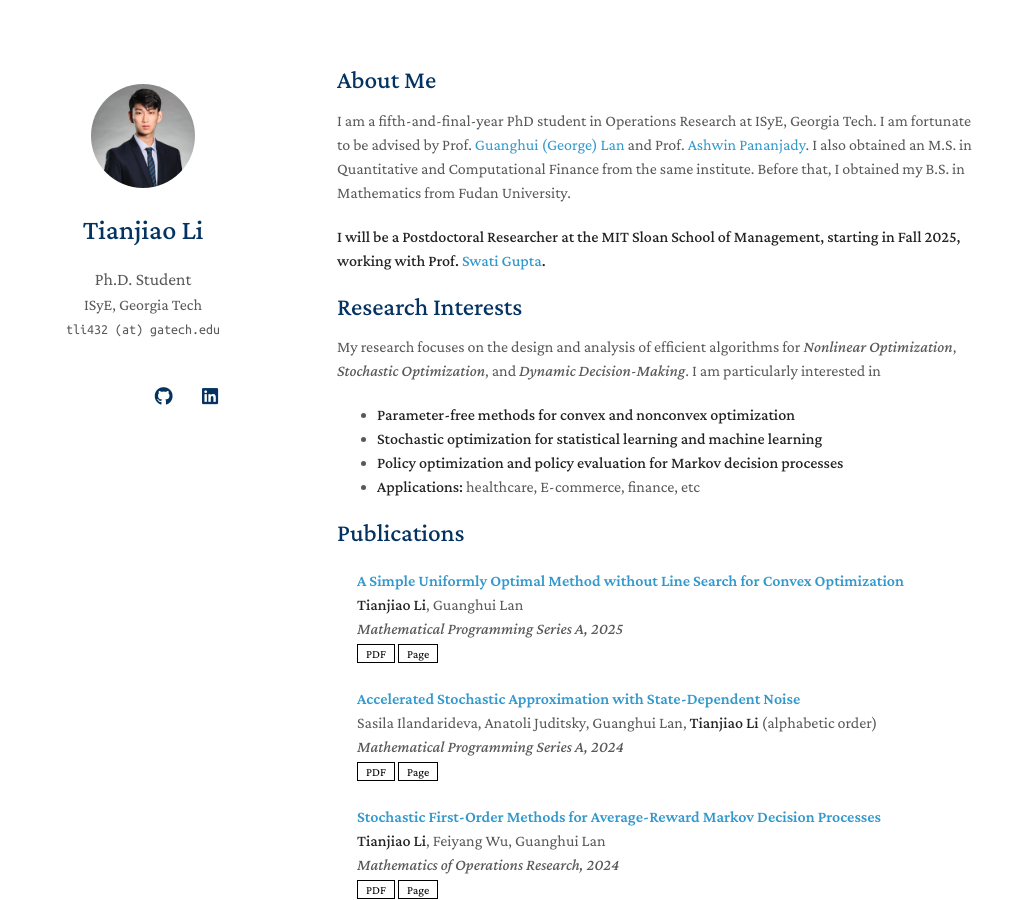
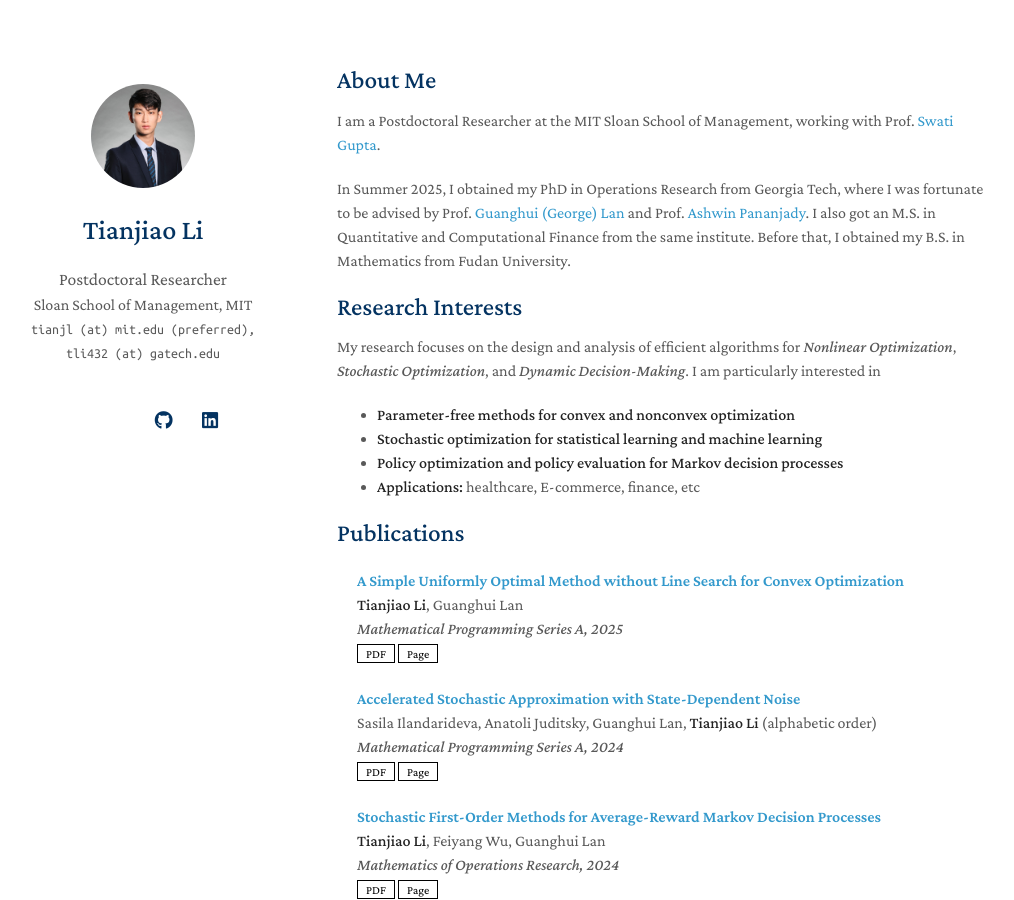
Before and after one commit to tli432/tli432.github.io, a Jekyll site: the page built from index.md, in a window 1280 px wide and 900 px high. Shown: the whole window, without its empty margins (133-1147 px from the left). Built offline with Jekyll 4.4.1, drawn with Linux system fonts in a browser that asks for light colours; nearby versions of some CDN libraries; a style sheet for code colours, icons or effects is not loaded; our own code applies the rules of GitHub Pages for plain Markdown files.

Commit message:
updated affliation.

```diff
--- a/_config.yml
+++ b/_config.yml
@@ -1,12 +1,12 @@
 # Basic Information
 title: Tianjiao Li
-position: Ph.D. Student
-affiliation: ISyE, Georgia Tech
-email: tli432 (at) gatech.edu
+position: Postdoctoral Researcher
+affiliation: Sloan School of Management, MIT
+email: tianjl (at) mit.edu (preferred), tli432 (at) gatech.edu
 
 # Search Engine Optimization (SEO)
 # The following information is used to improve the website traffic from search engines, e.g., Google.
-keywords: Tianjiao Li, Gatech, Georgia Tech, ISyE, Optimization, Machine Learning, Reinforcement Learning
+keywords: Tianjiao Li, Gatech, Georgia Tech, ISyE, MIT, Sloan, Optimization, Machine Learning, Reinforcement Learning
 description: Tianjiao Li's academic personal homepage.
 canonical: https://tli432.github.io/
 
--- a/index.md
+++ b/index.md
@@ -4,9 +4,9 @@ layout: homepage
 
 ## About Me
 
-I am a fifth-and-final-year PhD student in Operations Research at ISyE, Georgia Tech. I am fortunate to be advised by Prof. [Guanghui (George) Lan](https://sites.gatech.edu/guanghui-lan/) and Prof. [Ashwin Pananjady](https://sites.gatech.edu/ashwin-pananjady/). I also obtained an M.S. in Quantitative and Computational Finance from the same institute. Before that, I obtained my B.S. in Mathematics from Fudan University.
+I am a Postdoctoral Researcher at the MIT Sloan School of Management, working with Prof. [Swati Gupta](https://swatigupta.tech/).
 
-**I will be a Postdoctoral Researcher at the MIT Sloan School of Management, starting in Fall 2025, working with Prof. [Swati Gupta](https://swatigupta.tech/).**
+In Summer 2025, I obtained my PhD in Operations Research from Georgia Tech, where I was fortunate to be advised by Prof. [Guanghui (George) Lan](https://sites.gatech.edu/guanghui-lan/) and Prof. [Ashwin Pananjady](https://sites.gatech.edu/ashwin-pananjady/). I also got an M.S. in Quantitative and Computational Finance from the same institute. Before that, I obtained my B.S. in Mathematics from Fudan University.
 
 
 ## Research Interests
```
